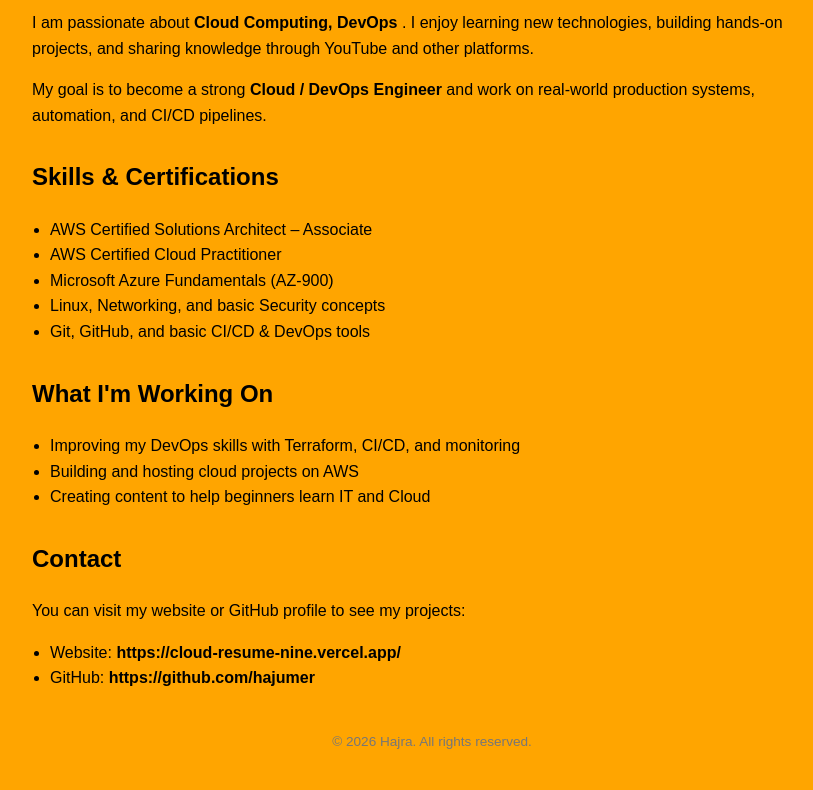
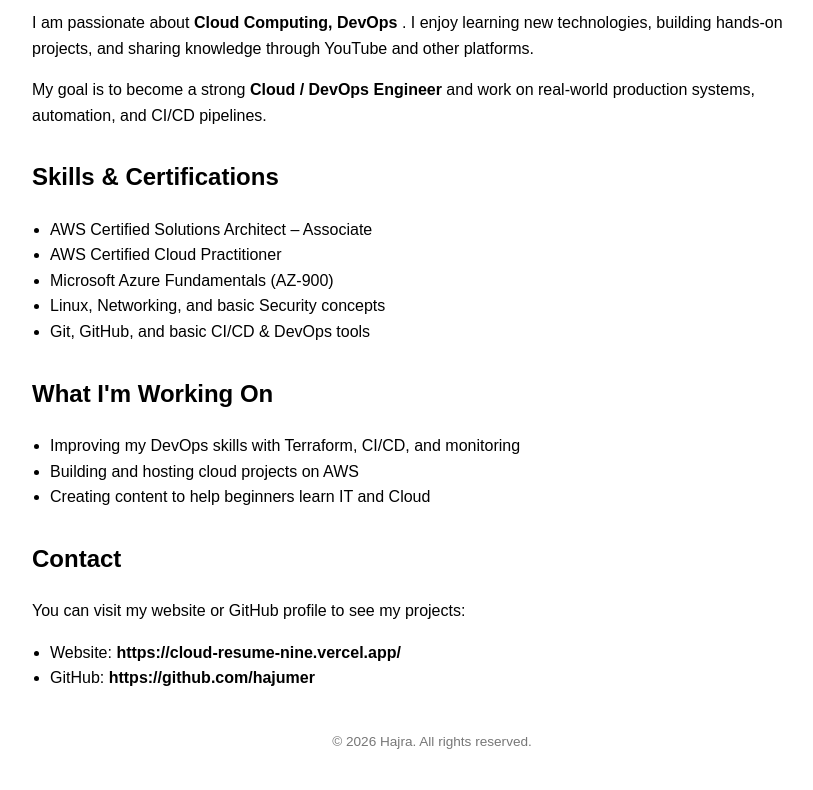
Before and after one commit to Rajashekar9640/deploy-application, a website: page index.html in a window 1280 px wide. Shown: the part 209-999 px from the top of the page, without its empty margins (208-1021 px from the left). Drawn offline with Linux system fonts and the light colour scheme.

Commit message:
Update index.html

```diff
--- a/index.html
+++ b/index.html
@@ -11,7 +11,7 @@
         margin: 40px auto;
         padding: 0 20px;
         line-height: 1.6;
-        background-color: Orange; /* Background colour using spelling */
+        background-color: white; /* Background colour using spelling */
       }
       header {
         text-align: center;
```
